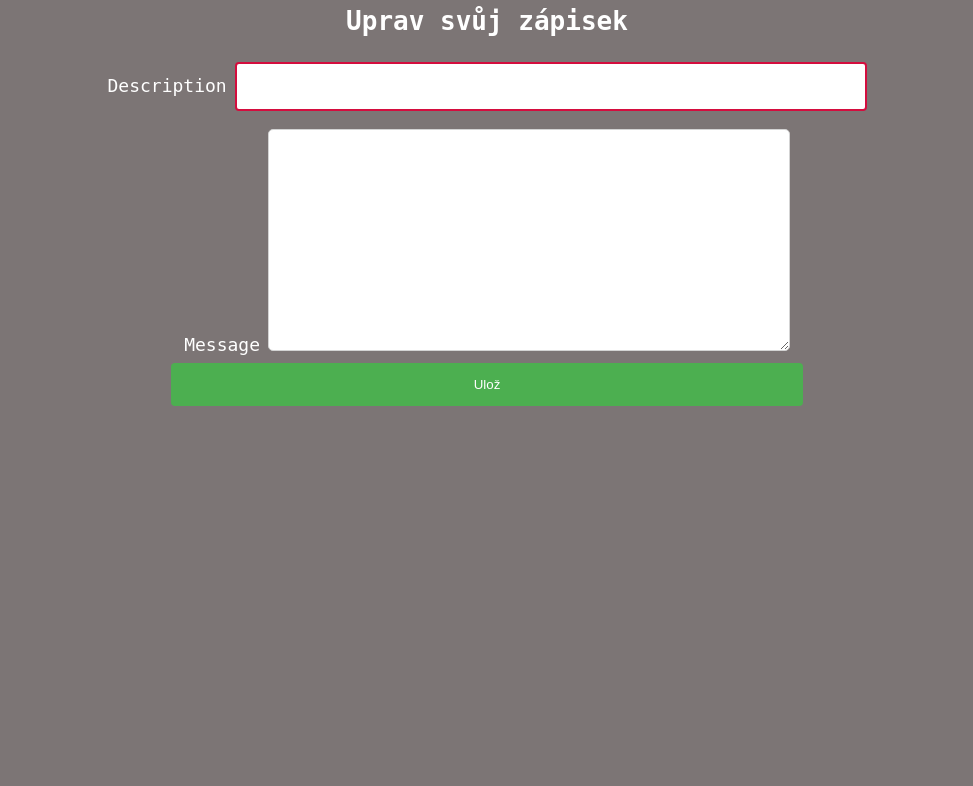
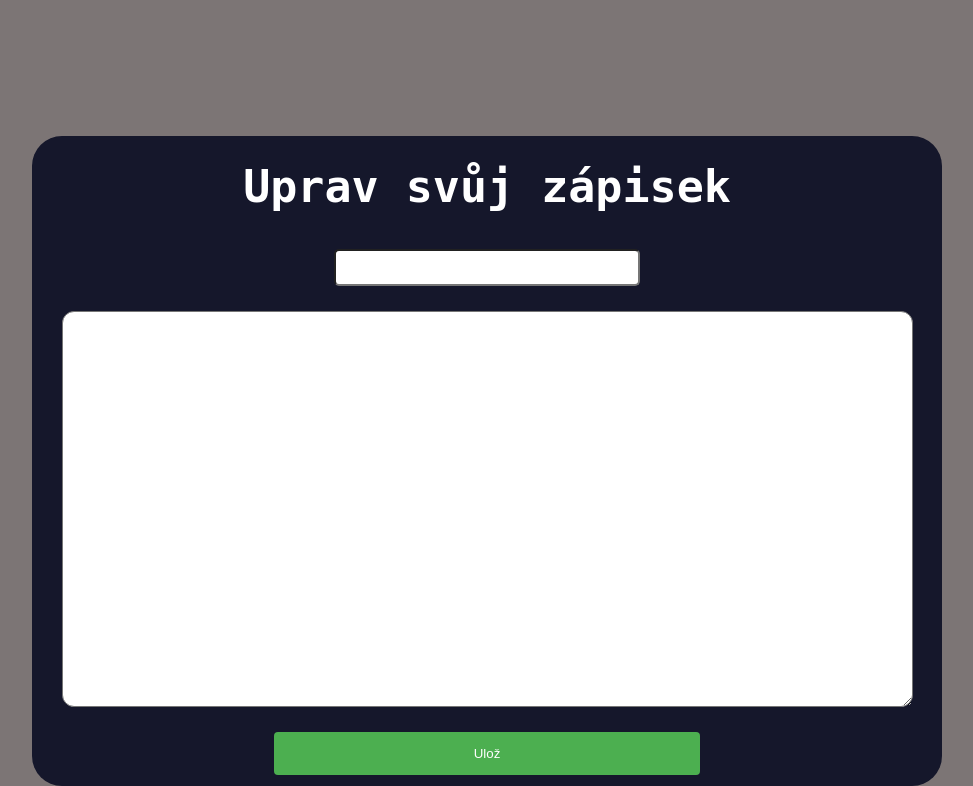
Before and after one commit to EducaNet-school/maturitniprojekty-Ejdm03, a PHP site: page /editMes.php in a window 1280 px wide. Shown: the part 64-850 px from the top of the page, without its empty margins (153-1126 px from the left). Before the commit the page ends 470 px from the top, so only its background shows below. Run offline with PHP 8.4, Linux system fonts and the light colour scheme.

Commit message:
styl edit

```diff
--- a/Maturita-Projekt/editMes.php
+++ b/Maturita-Projekt/editMes.php
@@ -45,9 +45,9 @@ mysqli_close($conn);
           content="width=device-width, user-scalable=no, initial-scale=1.0, maximum-scale=1.0, minimum-scale=1.0">
     <meta http-equiv="X-UA-Compatible" content="ie=edge">
     <title>Edit</title>
-    <link rel="stylesheet" href="styl.css">
+    <link rel="stylesheet" href="styltest.css">
 </head>
-<body>
+<body class="show-mes-body">
 <header id="nav-wrapper">
     <nav id="nav">
         <div class="nav left">
@@ -62,23 +62,21 @@ mysqli_close($conn);
     </nav>
 </header>
 
-<br>
-<br>
-<br>
-<h1>Uprav svůj zápisek</h1>
+<div class="mes-container">
+<h1 class="mes-popis">Uprav svůj zápisek</h1>
 <form action="editMes.php" method="post">
     <input type="hidden" name="id" value="<?php echo $id; ?>">
     <div>
-        <label for="description">Description</label>
-        <input type="text" name="description" id="description" required value="<?php echo $description; ?>">
+        <input type="text" name="description" id="description" class="popisek" required value="<?php echo $description; ?>">
     </div>
     <div>
-        <label for="message">Message</label>
+
         <textarea name="message" id="message" class="message-textarea"  required><?php echo $message; ?></textarea>
     </div>
     <div>
-        <input type="submit" name="submit" value="Ulož">
+        <input type="submit" name="submit" class="mes-add" value="Ulož">
     </div>
 </form>
+</div>
 </body>
 </html>
--- a/Maturita-Projekt/styl.css
+++ b/Maturita-Projekt/styl.css
@@ -1,6 +1,6 @@
 body {
     background-color: #7c7575;
-    font-family:monospace; ;
+    font-family:monospace;
 }
 h1, h2, h3, h4, h5{
     color: white;
@@ -325,6 +325,7 @@ a:hover {
 
 .Mall{
     font-size: 18px;
+
 }
 
 
@@ -398,7 +399,7 @@ h1.logo a, a:active, a:hover, a:visited {
     border-top: 0.5px solid #ddd;
 }
 
-a:link, a:visited, a:active {
+.nav a:link, a:visited, a:active {
     text-decoration: none;
     color: #618685;
 }
@@ -541,3 +542,12 @@ a:hover {
     color: white;
     font-size:50px;
 }
+
+a.D-vse{
+    color: white;
+    font-size:20px;
+}
+
+a.D-akce{
+    color: white;
+}
--- a/Maturita-Projekt/styltest.css
+++ b/Maturita-Projekt/styltest.css
@@ -678,3 +678,63 @@ text-align: center;
     background-color: #756a6a;
     border-radius:12px;
 }
+
+.show-mes-body{
+    background-color: #7c7575;
+    font-family:monospace;
+    margin-top: 200px;
+}
+
+.mes-container{
+    margin: 0 auto;
+    width: 910px;
+    height: 650px;
+    display: grid;
+    justify-content: center;
+    align-items: center;
+    background-color: #15172b;
+    border-radius: 30px;
+}
+
+.message-textarea{
+    width: 845px;
+    height: 390px;
+    font-size:22px;
+    border-radius:12px;
+
+}
+
+h1.mes-popis{
+    color: white;
+    text-align: center;
+    font-size: 45px;
+}
+
+input.popisek{
+    text-align:center;
+    margin: 0 auto;
+    display:block;
+    width: 35%;
+    font-size:27px;
+    margin-bottom: 25px;
+    border-radius:5px;
+
+}
+
+input.mes-add {
+    width: 50%;
+    background-color: #4CAF50;
+    color: #fdfdfd;
+    padding: 14px 20px;
+    margin: 0 auto;
+    border: none;
+    border-radius: 4px;
+    cursor: pointer;
+    display: block;
+    margin-top: 20px;
+
+}
+
+input.mes-add:hover {
+    background-color: #45a049;
+}
```
Also changed, not shown: Maturita-Projekt/addMes.php (+11 -8 lines), Maturita-Projekt/denikDash.php (+5 -5 lines), Maturita-Projekt/showMes.php (+9 -8 lines).
